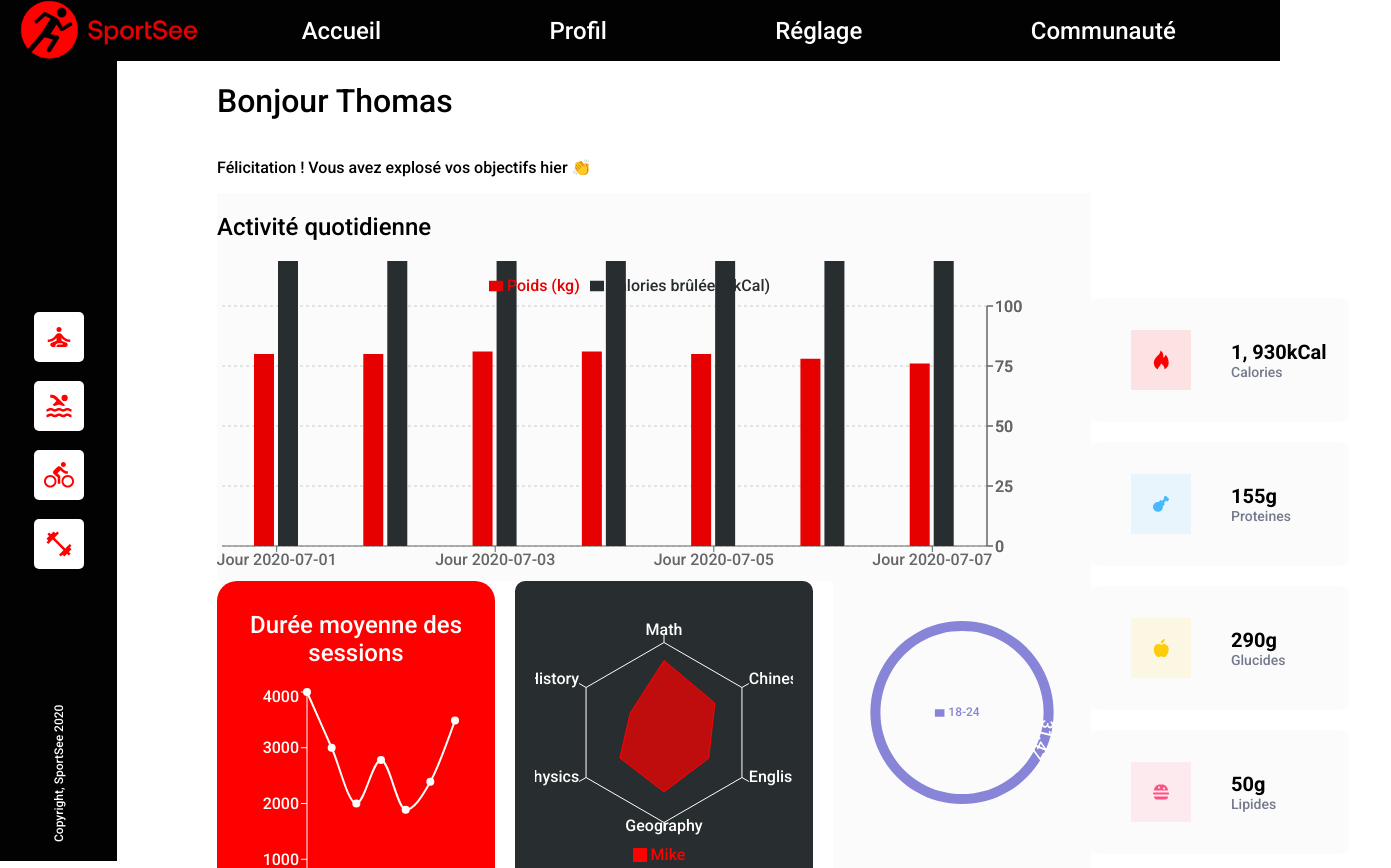
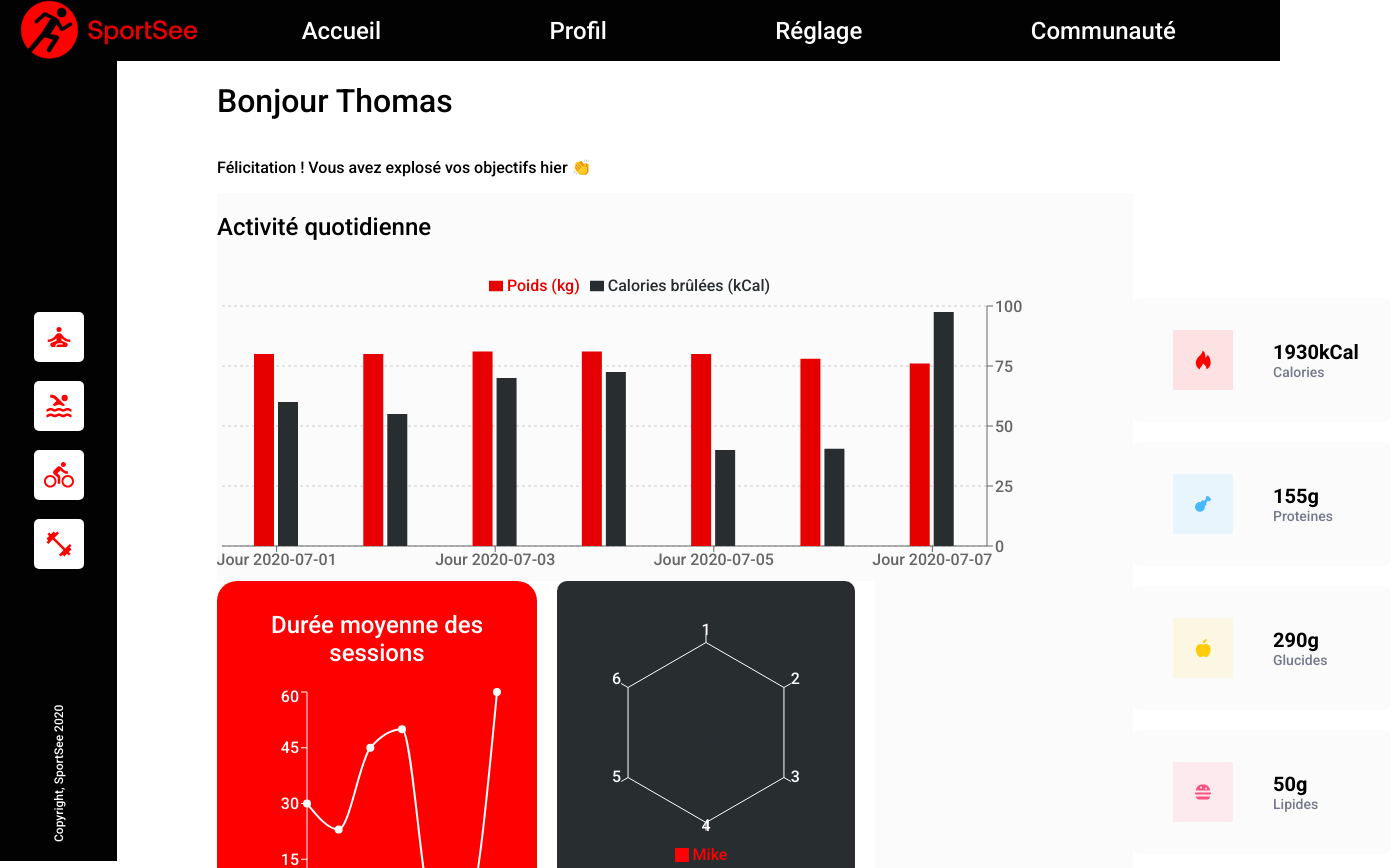
Before and after one commit to AugustinDmrt/SportSee, a React (Vite) app: page / in a window 1280 px wide. Shown: the top 868 px of the page, 1391 px wide, since content can reach past the window. Built offline with nearby package versions, Linux system fonts and the light colour scheme.

Commit message:
Intégration du fichier data.tsx

```diff
--- a/src/components/DailyActivities/DailyActivities.tsx
+++ b/src/components/DailyActivities/DailyActivities.tsx
@@ -7,22 +7,18 @@ import {
   XAxis,
   YAxis,
 } from "recharts";
-import DataActivity from "../../assets/data/data.tsx";
+import DataAverageSession from "../../assets/data/data.tsx";
 import "./DailyActivities.sass";
 
 const DailyActivities = () => {
-  // const data = DataActivity["USER_ACTIVITY"][0];
-  // const dataJS = data.sessions.map((session) => ({
-  //   name: `Jour ${session.day}`,
-  //   pv: session.kilogram,
-  //   uv: session.calories,
-  // }));
-  const data = DataActivity[1][0].sessions;
-  const dataJS = data.map((session: { day: any; sessionLength: any }) => ({
-    name: `Jour ${session.day}`,
-    pv: session.kilogram,
-    uv: session.calories,
-  }));
+  const data = DataAverageSession[1][0].sessions;
+  const dataJS = data.map(
+    (session: { [x: string]: any; day: any; sessionLength: any }) => ({
+      name: `Jour ${session.day}`,
+      pv: session.kilogram,
+      uv: session.calories,
+    })
+  );
 
   return (
     <div className="daily-chart-container">
@@ -30,16 +26,23 @@ const DailyActivities = () => {
       <BarChart width={835} height={320} data={dataJS}>
         <CartesianGrid horizontal strokeDasharray="3 3" vertical={false} />
         <XAxis dataKey="name" />
-        <YAxis dataKey="pv" orientation="right" />
-        <YAxis dataKey="uv" orientation="left" hide={true} />
+        <YAxis yAxisId="right" dataKey="pv" orientation="right" />
+        <YAxis yAxisId="left" dataKey="uv" orientation="left" hide={true} />
         <Tooltip />
         <Legend
           align="center"
           verticalAlign="top"
           wrapperStyle={{ lineHeight: "40px" }}
         />
-        <Bar dataKey="pv" name="Poids (kg)" fill="#E60000" barSize={20} />
         <Bar
+          yAxisId="right"
+          dataKey="pv"
+          name="Poids (kg)"
+          fill="#E60000"
+          barSize={20}
+        />
+        <Bar
+          yAxisId="left"
           dataKey="uv"
           name="Calories brûlées (kCal)"
           fill="#282D30"
--- a/src/components/DurationChart/DurationChart.tsx
+++ b/src/components/DurationChart/DurationChart.tsx
@@ -1,51 +1,13 @@
 import { Line, LineChart, Tooltip, XAxis, YAxis } from "recharts";
+import DataAverageSession from "../../assets/data/data.tsx";
 import "./DurationChart.sass";
 
 const DurationChart = () => {
-  const data = [
-    {
-      name: "Lundi",
-      uv: 4000,
-      pv: 2400,
-      amt: 2400,
-    },
-    {
-      name: "Mardi",
-      uv: 3000,
-      pv: 1398,
-      amt: 2210,
-    },
-    {
-      name: "Mercredi",
-      uv: 2000,
-      pv: 9800,
-      amt: 2290,
-    },
-    {
-      name: "Jeudi",
-      uv: 2780,
-      pv: 3908,
-      amt: 2000,
-    },
-    {
-      name: "Vendredi",
-      uv: 1890,
-      pv: 4800,
-      amt: 2181,
-    },
-    {
-      name: "Samedi",
-      uv: 2390,
-      pv: 3800,
-      amt: 2500,
-    },
-    {
-      name: "Dimanche",
-      uv: 3490,
-      pv: 4300,
-      amt: 2100,
-    },
-  ];
+  const data = DataAverageSession[2][0].sessions;
+  const dataJS = data.map((session: { day: any; sessionLength: any }) => ({
+    name: `Jour ${session.day}`,
+    uv: session.sessionLength,
+  }));
 
   return (
     <div className="duration-chart-container">
@@ -56,9 +18,9 @@ const DurationChart = () => {
         Durée moyenne des sessions
       </h2>
       <LineChart
-        width={258}
+        width={300}
         height={263}
-        data={data}
+        data={dataJS}
         margin={{ top: 5, right: 30, left: 20, bottom: 5 }}
       >
         <XAxis dataKey="name" stroke="#ffffff" />
--- a/src/components/IntensityChart/IntensityChart.tsx
+++ b/src/components/IntensityChart/IntensityChart.tsx
@@ -6,40 +6,28 @@ import {
   Radar,
   RadarChart,
 } from "recharts";
+import DataIntensity from "../../assets/data/data.tsx";
 import "./IntensityChart.sass";
 
 const IntensityChart = () => {
-  const data = [
-    {
-      subject: "Math",
-      A: 120,
-    },
-    {
-      subject: "Chinese",
-      A: 98,
-    },
-    {
-      subject: "English",
-      A: 86,
-    },
-    {
-      subject: "Geography",
-      A: 99,
-    },
-    {
-      subject: "Physics",
-      A: 85,
-    },
-    {
-      subject: "History",
-      A: 65,
-    },
-  ];
+  const firstUserData = DataIntensity[3][0];
+
+  const dataPerformance = firstUserData.data.map(
+    (item: { kind: string | number; value: any }) => ({
+      subject: item.kind,
+      value: item.value,
+    })
+  );
   return (
     <div
       style={{ background: "#282D30", padding: "20px", borderRadius: "10px" }}
     >
-      <RadarChart outerRadius={90} width={258} height={263} data={data}>
+      <RadarChart
+        outerRadius={90}
+        width={258}
+        height={263}
+        data={dataPerformance}
+      >
         <PolarGrid gridType="circle" stroke="#282D30" />
         <PolarAngleAxis dataKey="subject" stroke="#ffffff" />
         <PolarRadiusAxis
--- a/src/components/ScoreChart/ScoreChart.tsx
+++ b/src/components/ScoreChart/ScoreChart.tsx
@@ -1,15 +1,11 @@
 import { Legend, RadialBar, RadialBarChart, Tooltip } from "recharts";
+import DataScore from "../../assets/data/data.tsx";
 import "./ScoreChart.sass";
 
 const ScoreChart = () => {
-  const data = [
-    {
-      name: "18-24",
-      uv: 31.47,
-      pv: 2400,
-      fill: "#8884d8",
-    },
-  ];
+  const data = DataScore[0][1].score;
+  console.log(data);
+
   return (
     <div className="score-chart-container">
       <RadialBarChart
--- a/src/pages/Home/Home.tsx
+++ b/src/pages/Home/Home.tsx
@@ -1,3 +1,4 @@
+import DataCard from "../../assets/data/data.tsx";
 import Card from "../../components/Card/Card";
 import DailyActivities from "../../components/DailyActivities/DailyActivities";
 import DurationChart from "../../components/DurationChart/DurationChart";
@@ -8,6 +9,8 @@ import ScoreChart from "../../components/ScoreChart/ScoreChart";
 import "./Home.sass";
 
 const Home = () => {
+  const data = DataCard[0][0].keyData;
+
   return (
     <div className="home-container">
       <NavTop />
@@ -30,10 +33,30 @@ const Home = () => {
               </div>
             </div>
             <div className="home-card">
-              <Card value="1, 930" unit="kCal" icon="Fire" text="Calories" />
-              <Card value="155" unit="g" icon="Chicken" text="Proteines" />
-              <Card value="290" unit="g" icon="Apple" text="Glucides" />
-              <Card value="50" unit="g" icon="Cheeseburger" text="Lipides" />
+              <Card
+                value={data.calorieCount}
+                unit="kCal"
+                icon="Fire"
+                text="Calories"
+              />
+              <Card
+                value={data.proteinCount}
+                unit="g"
+                icon="Chicken"
+                text="Proteines"
+              />
+              <Card
+                value={data.carbohydrateCount}
+                unit="g"
+                icon="Apple"
+                text="Glucides"
+              />
+              <Card
+                value={data.lipidCount}
+                unit="g"
+                icon="Cheeseburger"
+                text="Lipides"
+              />
             </div>
           </div>
         </div>
```
